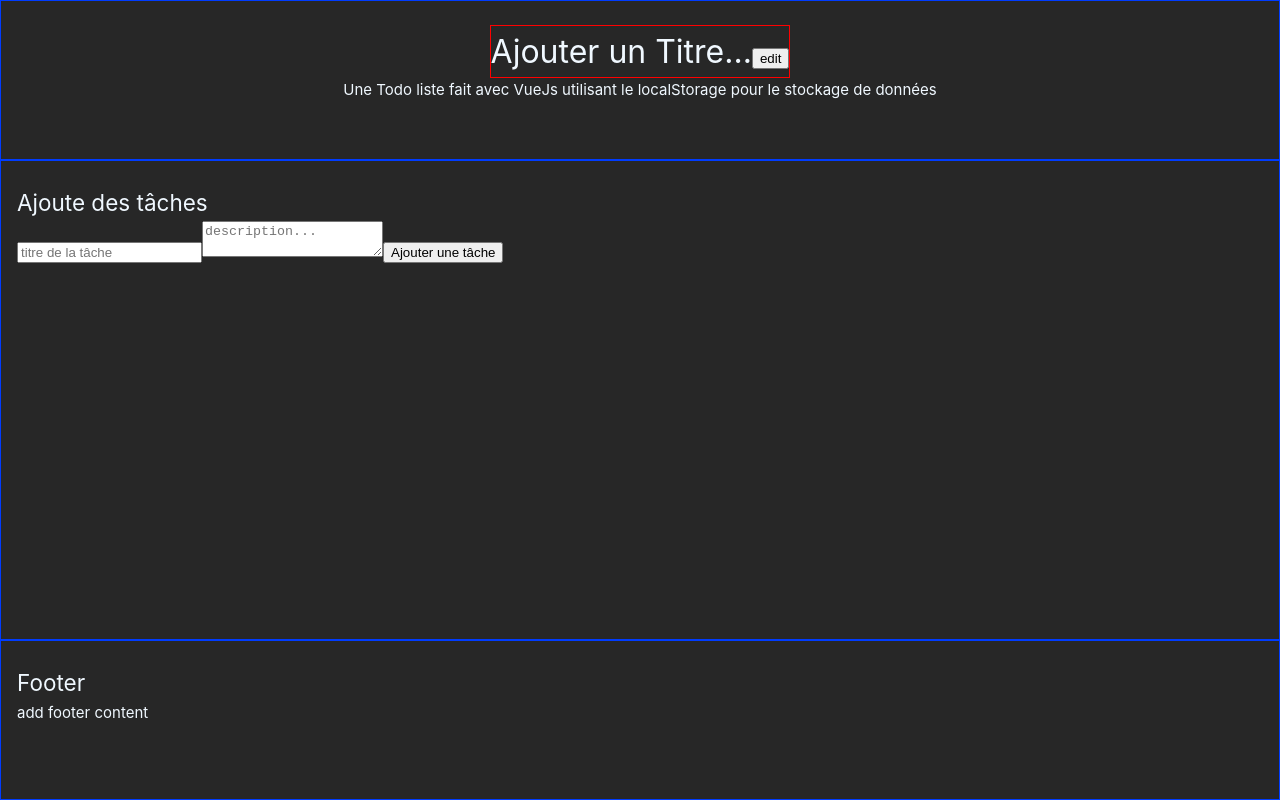
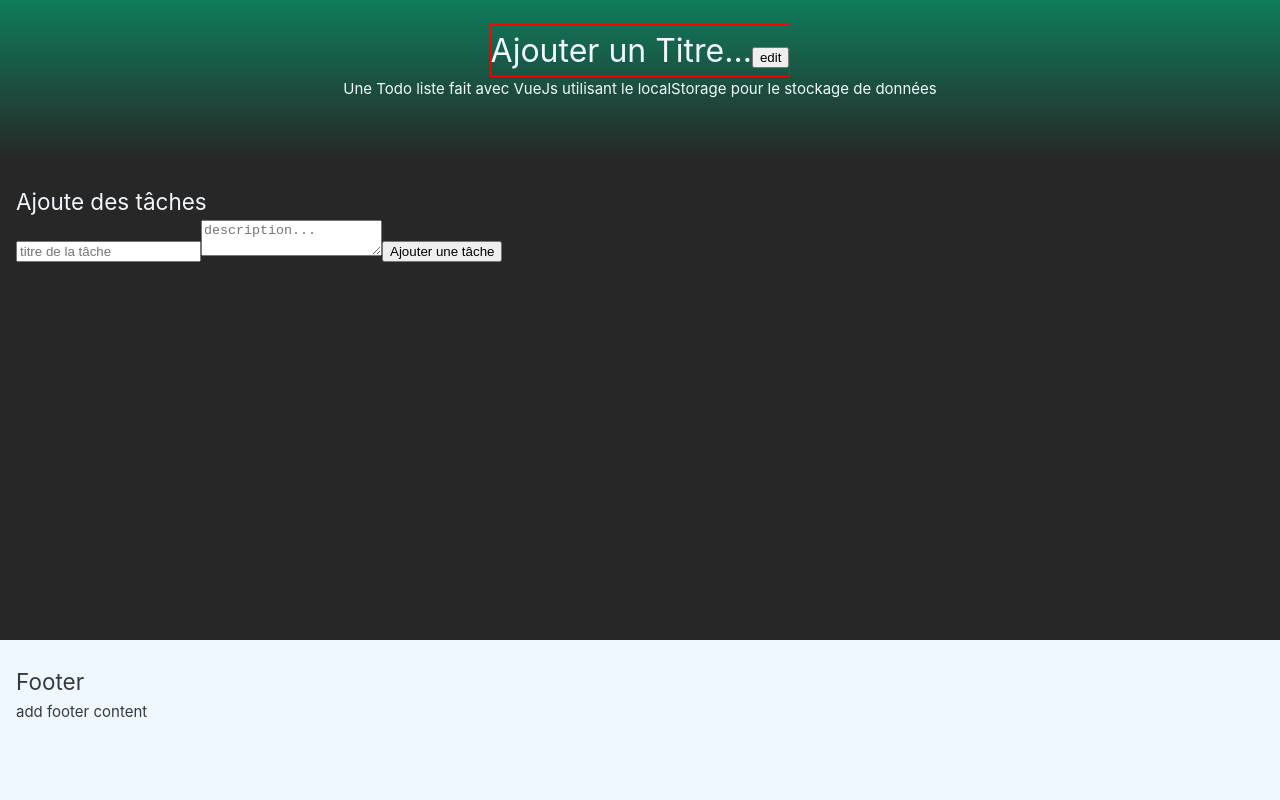
Before and after one commit to CHOUMMANIVONGDimitri/Vue-js-app, a Vue app: page / in a window 1280 px wide. Built offline with nearby package versions, Linux system fonts and the light colour scheme; the HTML template or start-up script is replaced by a standard one.

Commit message:
💄 update layout style

```diff
--- a/src/components/BaseLayout.vue
+++ b/src/components/BaseLayout.vue
@@ -13,23 +13,24 @@
 </template>
 
 <style scoped>
+[class^='layout-'] {
+  color: aliceblue;
+  background-color: rgb(39, 39, 39);
+  padding: 1.5rem 1rem;
+}
 .layout-header {
   display: flex;
   flex-flow: column nowrap;
   align-items: center;
   min-height: 20vh;
+  background: linear-gradient(0deg, rgb(39, 39, 39) 0%, rgb(15, 124, 91) 100%);
 }
 .layout-main {
   min-height: 60vh;
 }
 .layout-footer {
+  color: rgb(56, 56, 56);
   min-height: 20vh;
-}
-
-[class^='layout-'] {
-  border: solid rgb(0, 60, 255) 1px;
-  color: aliceblue;
-  background-color: rgb(39, 39, 39);
-  padding: 1.5rem 1rem;
+  background-color: aliceblue;
 }
 </style>
```
